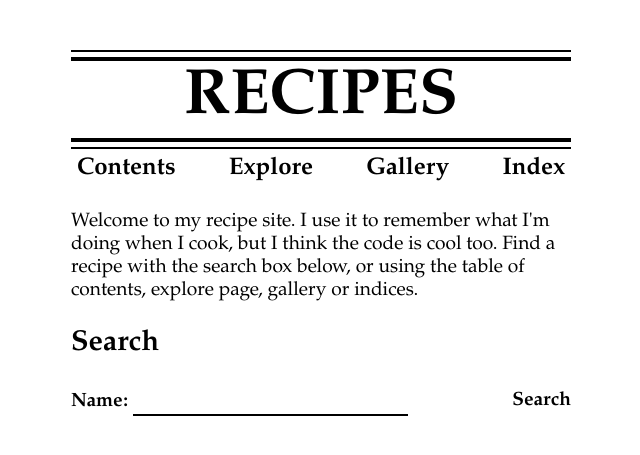
After one commit to alexander-russell/recipes2, a Django app: template manager/templates/manager/home/index.html in a window 1280 px wide. The commit adds this page. Shown: the top 455 px of the page, without its empty margins (319-959 px from the left). Run offline with Django 4.2, Linux system fonts and the light colour scheme; the template is opened without the code that fills it, so the values that code supplies are empty.

Commit message:
Create new views for contents, explore, gallery, home

```diff
--- /dev/null
+++ b/manager/static/manager/contents/contents.css
@@ -0,0 +1,3 @@
+details>ul {
+    padding-left: 0px;
+}
--- /dev/null
+++ b/manager/static/manager/home/home.css
@@ -0,0 +1,64 @@
+body {
+    max-width: 500px;
+    margin: auto;
+}
+
+header {
+    margin-top: 50px;
+    width: 100%;
+    border-top: 2px solid black;
+    border-bottom: 2px solid black;
+}
+
+h1 {
+    margin-top: 5px;
+    margin-bottom: 5px;
+    border-top: 4px solid black;
+    border-bottom: 4px solid black;
+    text-transform: uppercase;
+    text-align: center;
+    font-size: 4em;
+}
+
+nav {
+    display: flex;
+    width: 100%;
+    max-width: 100%;
+    margin-bottom: 20px;
+}
+
+nav>ul {
+    display: flex;
+    flex-wrap: wrap;
+    justify-content: space-between;
+    width: 100%;
+    max-width: 100%;
+    margin-top: 5px;
+    margin-bottom: 5px;
+    padding-left: 0;
+}
+
+nav>ul>li {
+    display: flex;
+}
+
+nav>ul>li>a>button {
+    border: none;
+    background: none;
+    font-size: 1.5em;
+    font-weight: bold;
+    color: black;
+}
+
+section {
+    font-size: 1.2em;
+}
+
+section.search {
+    width: 100%;
+}
+
+section.search>.form {
+    display: flex;
+    justify-content: space-between;
+}
--- /dev/null
+++ b/manager/static/manager/home/home.js
@@ -0,0 +1,16 @@
+  const input = document.querySelector('input#name');
+  const items = document.querySelectorAll('.search-results li');
+
+  input.addEventListener('input', () => {
+    const query = input.value.toLowerCase();
+    let resultsCount = 0;
+
+    items.forEach(li => {
+      if (li.querySelector('a').textContent.toLowerCase().includes(query) && resultsCount < 5) {
+          li.classList.remove("hidden");
+          resultsCount++;
+      } else {
+          li.classList.add("hidden");
+      }
+    });
+  });
--- /dev/null
+++ b/manager/static/manager/master/forms.css
@@ -0,0 +1,59 @@
+.form {
+    font-weight: bold;
+    flex-direction: row;
+}
+
+.form input,
+.form select,
+.toggle label {
+    background: none;
+    border: none;
+    font-size: inherit;
+    border-bottom: 2px solid black;
+    border-radius: 0px;
+}
+
+.form-group {
+    display: inline-block;
+    padding-top: 0.2em;
+    padding-bottom: 0.2em;
+}
+
+.form-group:not(:last-child) {
+    margin-right: 0.5em;
+}
+
+.form input:focus,
+.form select:focus {
+    outline: none;
+    color: darkred;
+    border-bottom-color: darkred;
+}
+
+.form .toggle input {
+    display: none;
+}
+
+.form .toggle:has(input:checked) label {
+    color: darkred;
+    border-bottom: 2px solid darkred;
+}
+
+.form button,
+.form .toggle label {
+    padding: 0px;
+    padding-bottom: 1px;
+    border: none;
+    border-bottom: 2px solid transparent;
+    border-radius: 0;
+    background: none;
+    font-size: inherit;
+    font-weight: bold;
+}
+
+.form button.search:focus,
+.form .toggle label:focus {
+    outline: 0 !important;
+    border-bottom: 2px solid darkred;
+    color: darkred;
+}
--- /dev/null
+++ b/manager/static/manager/master/master.css
@@ -0,0 +1,69 @@
+* {
+    font-family: Garamond, Baskerville, Baskerville Old Face, Hoefler Text, Times New Roman, serif, monospace;
+}
+
+.hidden {
+    display: none !important;
+}
+
+body {
+    margin: 0;
+}
+
+.header-bar {
+    display: flex;
+    flex-direction: row;
+    justify-content: space-between;
+    padding: 15px;
+    border-bottom: 1px solid black;
+}
+
+.header-bar h1 {
+    margin: 0;
+    line-height: 0.6;
+    font-size: 4rem;
+}
+
+summary .name {
+    cursor: pointer;
+}
+
+a {
+    text-decoration: none;
+    color: black;
+}
+
+a:hover,
+button:hover,
+summary>span.name:hover,
+.form .toggle label:hover {
+    color: darkred;
+    fill: darkred;
+    text-decoration: underline;
+}
+
+a:visited {
+    color: #777;
+}
+
+.icons-list {
+    display: flex;
+    align-items: start;
+    margin: 0;
+    padding: 0;
+}
+
+.icons-list>li {
+    display: flex;
+    align-items: center;
+}
+
+.icons-list>li>svg {
+    padding: 1px;
+}
+
+.icons-list>li>button {
+    background: none !important;
+    border: none !important;
+    cursor: pointer;
+}
--- /dev/null
+++ b/manager/templates/manager/explore/index.html
@@ -0,0 +1 @@
+not done yet girl
--- /dev/null
+++ b/manager/templates/manager/gallery/index.html
@@ -0,0 +1 @@
+not done yet girl
--- /dev/null
+++ b/manager/templates/manager/home/index.html
@@ -0,0 +1,53 @@
+{% load static %}
+<!DOCTYPE html>
+<html lang="en">
+  <head>
+    <meta charset="UTF-8" />
+    <meta name="viewport" content="width=device-width, initial-scale=1.0" />
+    <link rel="stylesheet" href="{% static 'manager/master/master.css' %}" />
+    <link rel="stylesheet" href="{% static 'manager/master/forms.css' %}" />
+    <link rel="stylesheet" href="{% static 'manager/home/home.css' %}" />
+    <title>Alex's Recipes!</title>
+  </head>
+
+  <body>
+    <header>
+      <h1>Recipes</h1>
+    </header>
+    <nav>
+      <ul>
+        <li>
+          <a href="{% url 'manager:contents' %}"><button>Contents</button></a>
+        </li>
+        <li>
+          <a href="{% url 'manager:explore' %}"><button>Explore</button></a>
+        </li>
+        <li>
+          <a href="{% url 'manager:gallery' %}"><button>Gallery</button></a>
+        </li>
+        <li>
+          <a href="{% url 'manager:index' %}"><button>Index</button></a>
+        </li>
+      </ul>
+    </nav>
+    <section class="welcome">Welcome to my recipe site. I use it to remember what I'm doing when I cook, but I think the code is cool too. Find a recipe with the search box below, or using the table of contents, explore page, gallery or indices.</section>
+    <section class="search">
+      <h2>Search</h2>
+      <div class="form recipe-searchbox">
+        <div class="form-group basic-search">
+          <label for="name">Name:</label>
+          <input type="search" name="name" id="name" value="" />
+        </div>
+        <button class="search">Search</button>
+      </div>
+      <ul class="search-results">
+        {% for recipe in recipes %}
+          <li class="search-result hidden">
+            <a href="{% url 'manager:view' recipe.slug %}">{{ recipe.name }}</a>
+          </li>
+        {% endfor %}
+      </ul>
+    </section>
+    <script src="{% static 'manager/home/home.js' %}"></script>
+  </body>
+</html>
--- a/manager/templates/manager/view/index.html
+++ b/manager/templates/manager/view/index.html
@@ -6,7 +6,6 @@
     <title>{{ recipe.name }} | Alex's Recipes!</title>
     <meta name="viewport" content="width=device-width, initial-scale=1" />
     <link rel="stylesheet" href="{% static 'manager/view/view.css' %}" />
-    {% comment %} <script src="{% static 'manager/view/timers.js' %}"></script> {% endcomment %}
   </head>
 
   <body>
@@ -14,11 +13,11 @@
       <section class="recipe">
         <div class="recipe-header-wrapper">
           <div class="recipe-glance">
-            <h2 class="recipe-grouping"><a href="/recipes/contents"><span class="grouping-type">{{ recipe.classification.type }}</span><span class="grouping-category">{{ recipe.classification.category }}</span></a></h2>
+            <h2 class="recipe-grouping"><a href="{% url 'manager:contents' %}?focus={{ recipe.classification.id }}"><span class="grouping-type">{{ recipe.classification.type }}</span><span class="grouping-category">{{ recipe.classification.category }}</span></a></h2>
             <div class="icons-wrapper">
               <ul class="icons-list">
                 <li class="icon-wrapper clickable">
-                  <a href="{% url 'manager:index' %}">
+                  <a href="{% url 'manager:home' %}">
                     <svg height="27" xmlns="http://www.w3.org/2000/svg" width="27" viewBox="0 0 580 512" aria-labelledby="home-icon" class="icon" role="img">
                       <title id="home-icon">Go to home page</title>
                       <path d="M575.8 255.5c0 18-15 32.1-32 32.1h-32l.7 160.2c0 2.7-.2 5.4-.5 8.1V472c0 22.1-17.9 40-40 40H456c-1.1 0-2.2 0-3.3-.1c-1.4 .1-2.8 .1-4.2 .1H416 392c-22.1 0-40-17.9-40-40V448 384c0-17.7-14.3-32-32-32H256c-17.7 0-32 14.3-32 32v64 24c0 22.1-17.9 40-40 40H160 128.1c-1.5 0-3-.1-4.5-.2c-1.2 .1-2.4 .2-3.6 .2H104c-22.1 0-40-17.9-40-40V360c0-.9 0-1.9 .1-2.8V287.6H32c-18 0-32-14-32-32.1c0-9 3-17 10-24L266.4 8c7-7 15-8 22-8s15 2 21 7L564.8 231.5c8 7 12 15 11 24z"></path>
--- a/manager/urls.py
+++ b/manager/urls.py
@@ -4,12 +4,10 @@ from . import views
 
 app_name = "manager"
 urlpatterns = [
-    # ex: /manager/
-    path("", views.index, name="index"),
+    path("", views.home, name="home"),
+    path("index", views.index, name="index"),
+    path("gallery", views.gallery, name="gallery"),
+    path("explore", views.explore, name="explore"),
     path("contents", views.contents, name="contents"),
-    # ex: /manager/5/
     path("<slug:recipe_slug>/", views.view, name="view"),
-    # # ex: /polls/5/results/
-    # path("<int:question_id>/results/", views.results, name="results"),
-    # # ex: /polls/5/vote/
 ]
```
Also changed, not shown: manager/static/manager/index/index.css (added, +12 -0 lines), manager/static/manager/master/columns.css (added, +66 -0 lines), manager/templates/manager/contents/index.html (+82 -11 lines), manager/templates/manager/index/index.html (added, +58 -0 lines), manager/views.py (+75 -7 lines). Lines whose indentation alone changed are shown as unchanged.
